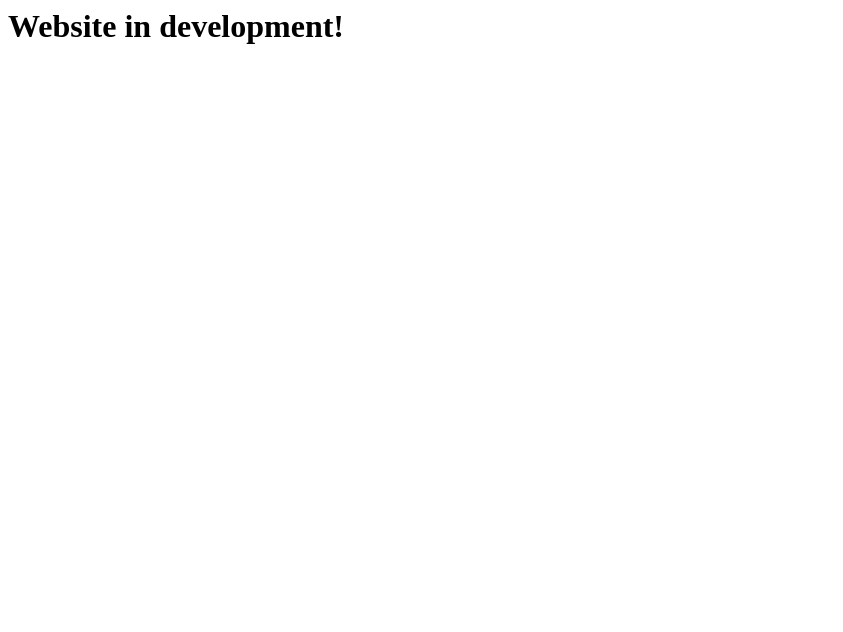
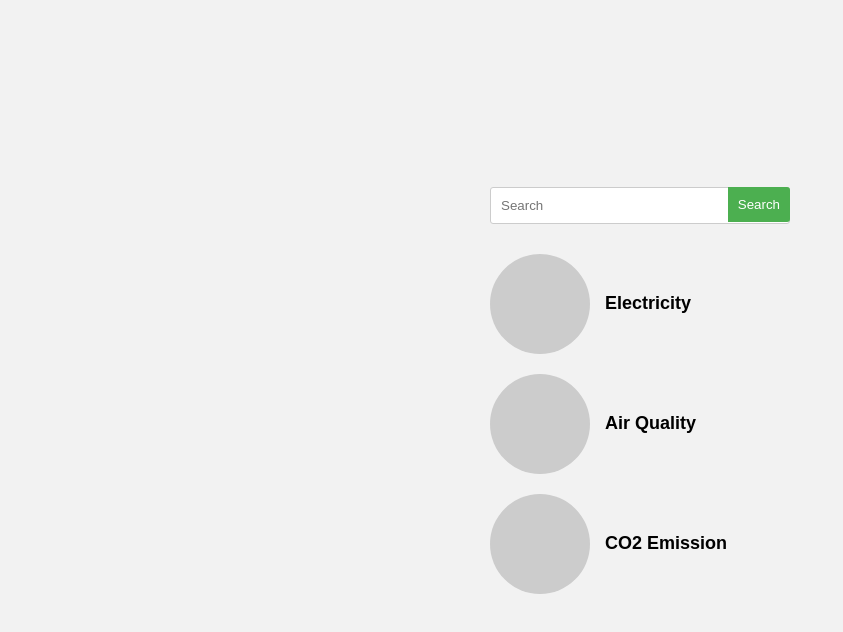
Before and after one commit to Snowey1110/TheFourHackateers, a plain HTML site: page index.html in a window 1280 px wide. Shown: the whole page, without its empty margins (0-843 px from the left). Drawn offline with Linux system fonts and the light colour scheme.

Commit message:
Update index.html

```diff
--- a/index.html
+++ b/index.html
@@ -1,7 +1,88 @@
+<!DOCTYPE html>
+<html lang="en">
+<head>
+  <meta charset="UTF-8">
+  <meta name="viewport" content="width=device-width, initial-scale=1.0">
+  <title>Environment Search</title>
+  <style>
+    * {
+      box-sizing: border-box;
+      margin: 0;
+      padding: 0;
+    }
+    body {
+      font-family: Arial, sans-serif;
+      display: flex;
+      justify-content: center;
+      align-items: center;
+      min-height: 100vh;
+      background-color: #f2f2f2;
+    }
+    .container {
+      text-align: center;
+    }
+    .search-box {
+      display: inline-block;
+      position: relative;
+    }
+    .search-input {
+      padding: 10px;
+      width: 300px;
+      border: 1px solid #ccc;
+      border-radius: 3px;
+    }
+    .search-button {
+      position: absolute;
+      right: 0;
+      top: 0;
+      padding: 10px;
+      background-color: #4CAF50;
+      border: none;
+      color: white;
+      cursor: pointer;
+      border-radius: 0 3px 3px 0;
+    }
+    .environment-info {
+      margin-top: 30px;
+    }
+    .circle-container {
+      display: flex;
+      align-items: center;
+      margin-bottom: 20px;
+    }
+    .circle {
+      width: 100px;
+      height: 100px;
+      border-radius: 50%;
+      margin-right: 15px;
+    }
+    .circle-text {
+      font-size: 18px;
+      font-weight: bold;
+    }
+  </style>
+</head>
 <body>
-    <header>
-        <h1>Website in development!</h1>
-    </header>
-    </body>
+  <div class="container">
+    <div class="search-box">
+      <input type="text" class="search-input" placeholder="Search">
+      <button class="search-button">Search</button>
+    </div>
 
+    <div class="environment-info">
+      <div class="circle-container">
+        <div class="circle" id="electricity" style="background-color: #ccc;"></div>
+        <span class="circle-text">Electricity</span>
+      </div>
+      <div class="circle-container">
+        <div class="circle" id="air-quality" style="background-color: #ccc;"></div>
+        <span class="circle-text">Air Quality</span>
+      </div>
+      <div class="circle-container">
+        <div class="circle" id="co2-emission" style="background-color: #ccc;"></div>
+        <span class="circle-text">CO2 Emission</span>
+      </div>
+    </div>
+  </div>
+</body>
 </html>
```
